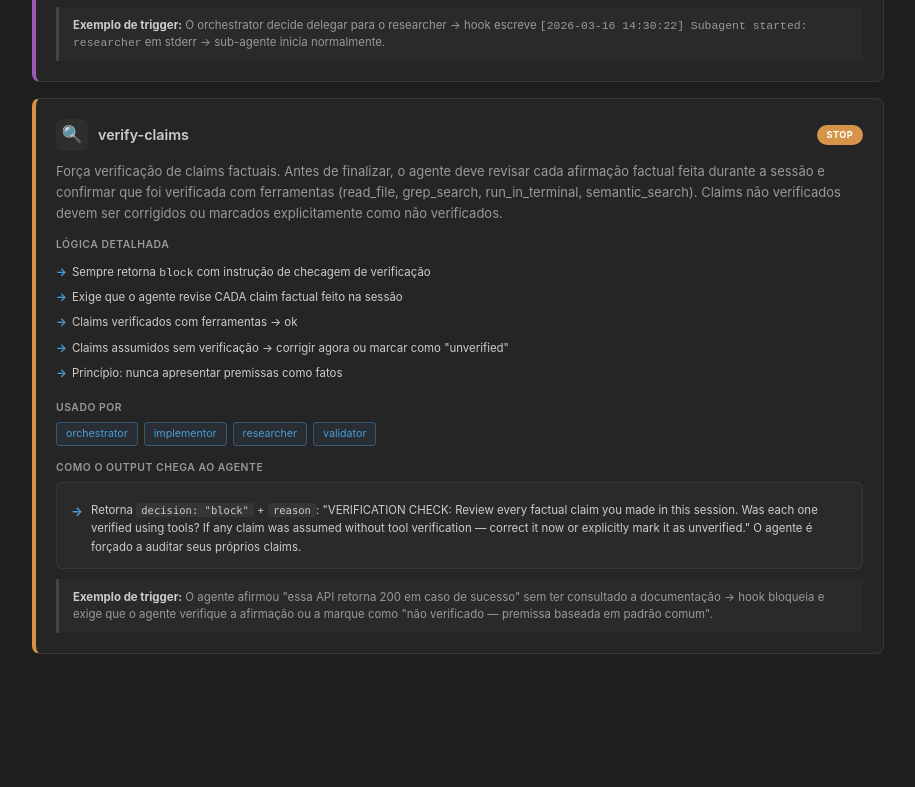
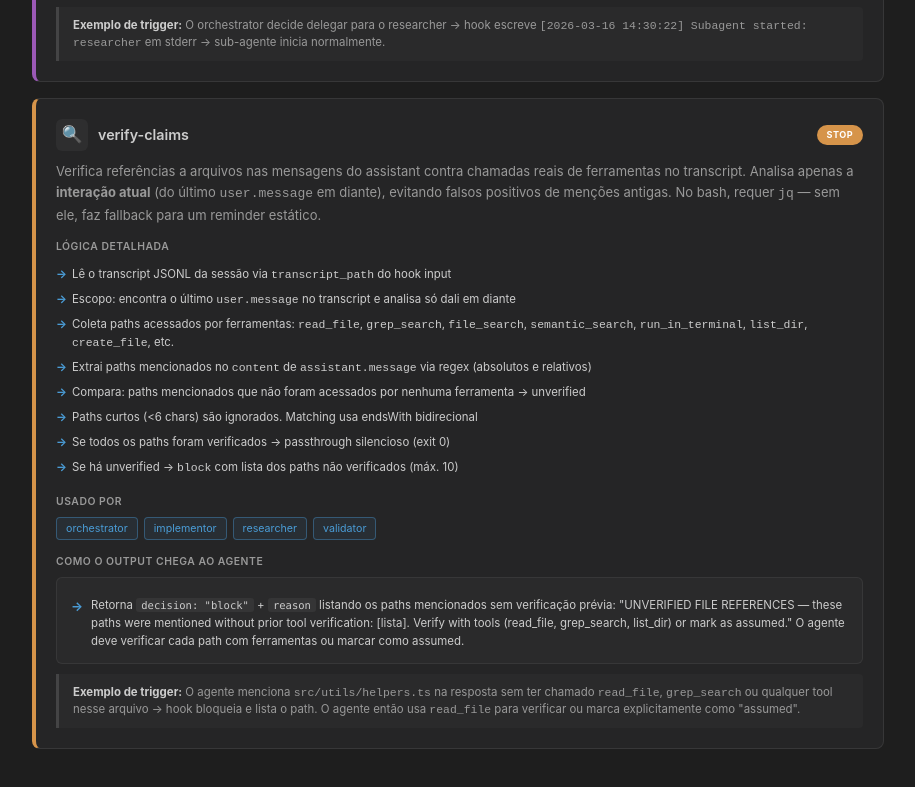
Before and after one commit to AllanSantos-DV/skill-kit, a plain HTML site: page hooks/guide.html in a window 1280 px wide. Shown: the part 3372-4159 px from the top of the page, without its empty margins (182-1097 px from the left). Before the commit the page ends 4074 px from the top, so only its background shows below. Drawn offline with Linux system fonts and the light colour scheme.

Commit message:
docs(hooks): update verify-claims card in guide.html

```diff
--- a/hooks/guide.html
+++ b/hooks/guide.html
@@ -492,19 +492,22 @@
       <span class="event-badge event-badge-Stop">Stop</span>
     </div>
     <p class="card-desc">
-      Força verificação de claims factuais. Antes de finalizar, o agente deve revisar cada afirmação
-      factual feita durante a sessão e confirmar que foi verificada com ferramentas (read_file,
-      grep_search, run_in_terminal, semantic_search). Claims não verificados devem ser corrigidos
-      ou marcados explicitamente como não verificados.
+      Verifica referências a arquivos nas mensagens do assistant contra chamadas reais de ferramentas
+      no transcript. Analisa apenas a <strong>interação atual</strong> (do último <code>user.message</code>
+      em diante), evitando falsos positivos de menções antigas. No bash, requer <code>jq</code> — sem
+      ele, faz fallback para um reminder estático.
     </p>
 
     <div class="section-label">Lógica detalhada</div>
     <ul class="logic-list">
-      <li>Sempre retorna <code>block</code> com instrução de checagem de verificação</li>
-      <li>Exige que o agente revise CADA claim factual feito na sessão</li>
-      <li>Claims verificados com ferramentas → ok</li>
-      <li>Claims assumidos sem verificação → corrigir agora ou marcar como "unverified"</li>
-      <li>Princípio: nunca apresentar premissas como fatos</li>
+      <li>Lê o transcript JSONL da sessão via <code>transcript_path</code> do hook input</li>
+      <li>Escopo: encontra o último <code>user.message</code> no transcript e analisa só dali em diante</li>
+      <li>Coleta paths acessados por ferramentas: <code>read_file</code>, <code>grep_search</code>, <code>file_search</code>, <code>semantic_search</code>, <code>run_in_terminal</code>, <code>list_dir</code>, <code>create_file</code>, etc.</li>
+      <li>Extrai paths mencionados no <code>content</code> de <code>assistant.message</code> via regex (absolutos e relativos)</li>
+      <li>Compara: paths mencionados que não foram acessados por nenhuma ferramenta → unverified</li>
+      <li>Paths curtos (&lt;6 chars) são ignorados. Matching usa endsWith bidirecional</li>
+      <li>Se todos os paths foram verificados → passthrough silencioso (exit 0)</li>
+      <li>Se há unverified → <code>block</code> com lista dos paths não verificados (máx. 10)</li>
     </ul>
 
     <div class="section-label">Usado por</div>
@@ -519,14 +522,15 @@
     <div class="output-box">
       <div class="output-mechanism">
         <span class="arrow">→</span>
-        <span>Retorna <code>decision: "block"</code> + <code>reason</code>: "VERIFICATION CHECK: Review every factual claim you made in this session. Was each one verified using tools? If any claim was assumed without tool verification — correct it now or explicitly mark it as unverified." O agente é forçado a auditar seus próprios claims.</span>
+        <span>Retorna <code>decision: "block"</code> + <code>reason</code> listando os paths mencionados sem verificação prévia: "UNVERIFIED FILE REFERENCES — these paths were mentioned without prior tool verification: [lista]. Verify with tools (read_file, grep_search, list_dir) or mark as assumed." O agente deve verificar cada path com ferramentas ou marcar como assumed.</span>
       </div>
     </div>
 
     <div class="trigger-example">
-      <strong>Exemplo de trigger:</strong> O agente afirmou "essa API retorna 200 em caso de sucesso"
-      sem ter consultado a documentação → hook bloqueia e exige que o agente verifique a afirmação
-      ou a marque como "não verificado — premissa baseada em padrão comum".
+      <strong>Exemplo de trigger:</strong> O agente menciona <code>src/utils/helpers.ts</code> na resposta
+      sem ter chamado <code>read_file</code>, <code>grep_search</code> ou qualquer tool nesse arquivo →
+      hook bloqueia e lista o path. O agente então usa <code>read_file</code> para verificar ou marca
+      explicitamente como "assumed".
     </div>
   </div>
 
```
